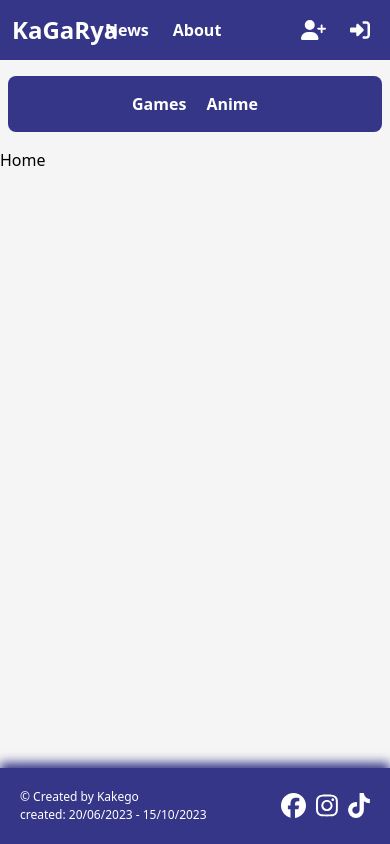
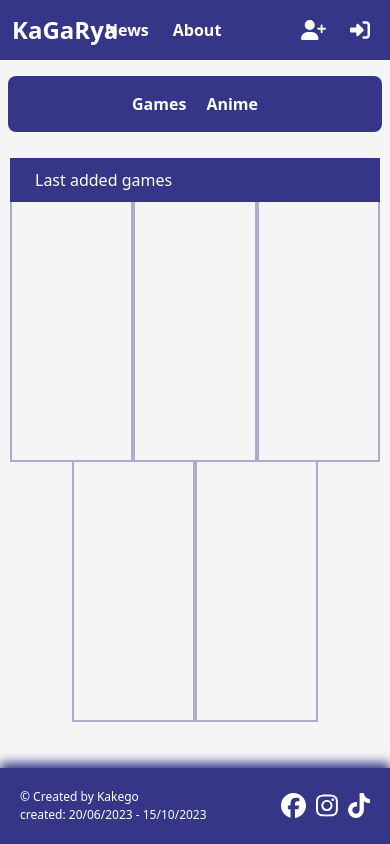
Before and after one commit to KaKeGo/KaGaRya, a React (Create React App) app: page / in a window 390 px wide. Built offline with nearby package versions, Linux system fonts and the light colour scheme; no server answers.

Commit message:
add style to display in home last added games and news

```diff
--- /dev/null
+++ b/src/content/GamesList/RecentlyAddedGames/RecentlyAddedGames.css
@@ -0,0 +1,79 @@
+
+.recently__games_comp {
+    display: flex;
+}
+
+.column__1 {
+    flex: 75%;
+}
+.column__2 {
+    flex: 25%;
+}
+
+.recently__games__title {
+    background-color: rgba(6, 7, 108, 0.8);
+    color: white;
+}
+
+.recently__games__title h2 {
+    margin-left: 15px;
+    padding: 10px;
+    font-size: 16px;
+    font-weight: 500;
+}
+
+.recently__games__container {
+    display: flex;
+    flex-direction: row;
+    flex-wrap: wrap;
+    justify-content: center;
+}
+
+.recently__games__box {
+    display: flex;
+    flex-direction: row;
+    width: 20%;
+    box-sizing: border-box;
+    border-top: none;
+    border-left: 2px solid rgba(6, 7, 108, 0.3);
+    border-right: 2px solid rgba(6, 7, 108, 0.3);
+    border-bottom: 2px solid rgba(6, 7, 108, 0.3);
+    min-height: 260px;
+}
+
+.recently__games__content {
+    width: 20%;
+}
+
+@media (max-width: 1224px) {
+    .column__1 {
+        flex: 60%;
+    }
+    .column__2 {
+        flex: 40%;
+    }
+    .recently__games__box {
+      width: 33.33%;
+    }
+  }
+
+@media (max-width: 900px) {
+    .column__1 {
+        flex: 60%;
+    }
+    .column__2 {
+        flex: 40%;
+    }
+    .recently__games__box {
+      width: 50%;
+    }
+  }
+
+@media (max-width: 600px) {
+    .column__2 {
+        display: none;
+    }
+    .recently__games__box {
+      width: 33.33%;
+    }
+  }
--- /dev/null
+++ b/src/content/GamesList/RecentlyAddedGames/RecentlyAddedGames.jsx
@@ -0,0 +1,45 @@
+import React from 'react'
+
+import './RecentlyAddedGames.css'
+
+
+const RecentlyAddedGames = () => {
+  return (
+    <div className='recently__games_comp'>
+        <div className='column__1'>
+
+            <div className='recently__games__title'>
+                <h2>Last added games</h2>
+            </div>
+
+            <div className='recently__games__container'>
+                <div className='recently__games__box'>
+                    <div className='recently__games__content'></div>
+                </div>
+                <div className='recently__games__box'>
+                    <div className='recently__games__content'></div>
+                </div>
+                <div className='recently__games__box'>
+                    <div className='recently__games__content'></div>
+                </div>
+                <div className='recently__games__box'>
+                    <div className='recently__games__content'></div>
+                </div>
+                <div className='recently__games__box'>
+                    <div className='recently__games__content'></div>
+                </div>
+            </div>
+
+        </div>
+
+        <div className='column__2'>
+            <div className='recently__games__title'>
+                <h2>News</h2>
+            </div>
+        </div>
+
+    </div>
+  )
+}
+
+export default RecentlyAddedGames
--- a/src/content/Home/Home/Home.css
+++ b/src/content/Home/Home/Home.css
@@ -0,0 +1,4 @@
+
+.home__container {
+    padding: 10px;
+}
--- a/src/content/Home/Home/Home.jsx
+++ b/src/content/Home/Home/Home.jsx
@@ -1,10 +1,22 @@
 import React from 'react'
-import UserAuthCheckView from '../../Account/UserAuthCheck/UserAuthCheckView'
+
+import './Home.css'
+import RecentlyAddedGames from '../../GamesList/RecentlyAddedGames/RecentlyAddedGames'
 
 const Home = () => {
   return (
-    <div>
-      Home
+    <div className='home__container'>
+      <div className='home__box'>
+
+        <div className='home__tables'>
+
+          <div>
+            <RecentlyAddedGames />
+          </div>
+
+        </div>
+
+      </div>
     </div>
   )
 }
```
